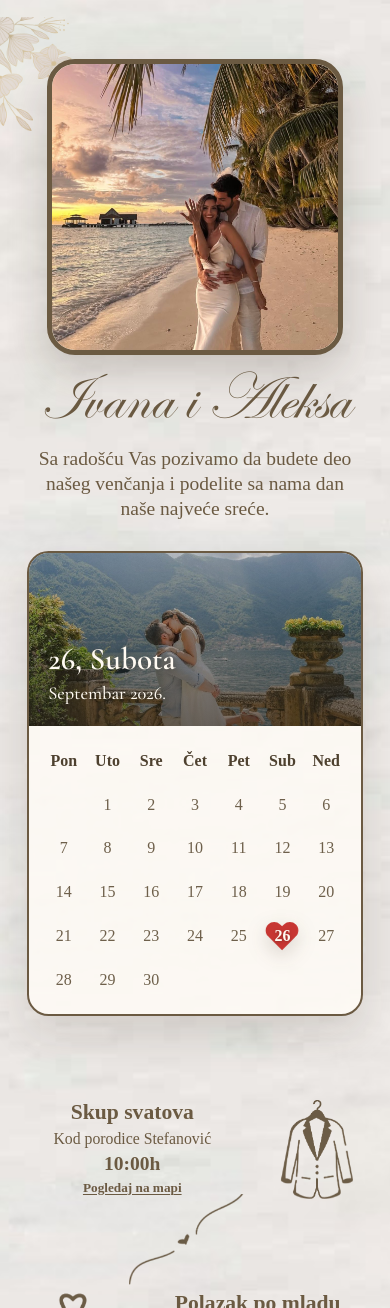
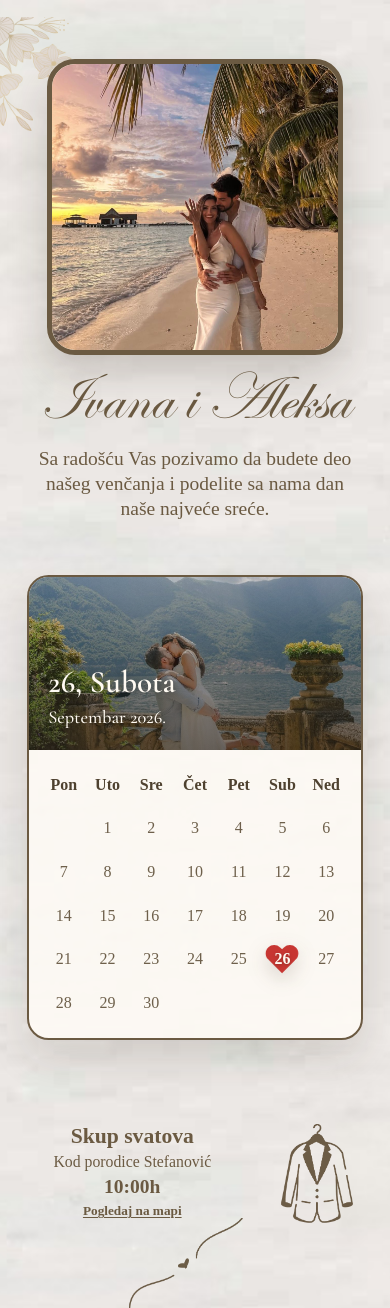
Before and after one commit to NikolaTomic00/piecesofus, a React (Vite) app: page / in a window 390 px wide. Shown: the top 1308 px of the page. Built offline with nearby package versions, Linux system fonts and the light colour scheme.

Commit message:
calendar padding update

```diff
--- a/src/index.css
+++ b/src/index.css
@@ -133,10 +133,11 @@ body {
 .calendar-section {
   display: grid;
   place-items: start center;
-  padding: clamp(0.15rem, 1svh, 0.6rem) 1rem clamp(3rem, 8svh, 5rem);
+  padding: 32px 1rem clamp(3rem, 8svh, 5rem);
 }
 
 .calendar-card {
+  position: relative;
   width: min(100%, 21rem);
   overflow: hidden;
   border: 2px solid var(--invitation-border);
@@ -147,6 +148,7 @@ body {
 
 .calendar-picture {
   position: relative;
+  z-index: 5;
   display: flex;
   min-height: 10.8rem;
   flex-direction: column;
@@ -182,6 +184,8 @@ body {
 }
 
 .calendar-date {
+  position: relative;
+  z-index: 5;
   display: grid;
   grid-template-columns: repeat(7, minmax(0, 1fr));
   gap: 0.38rem;
```
